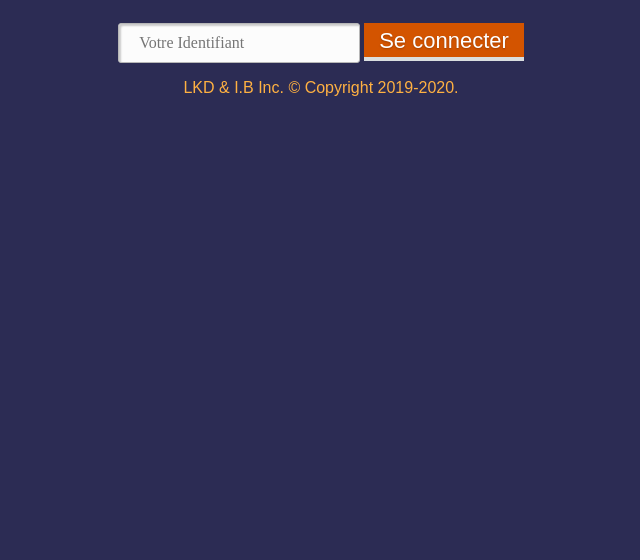
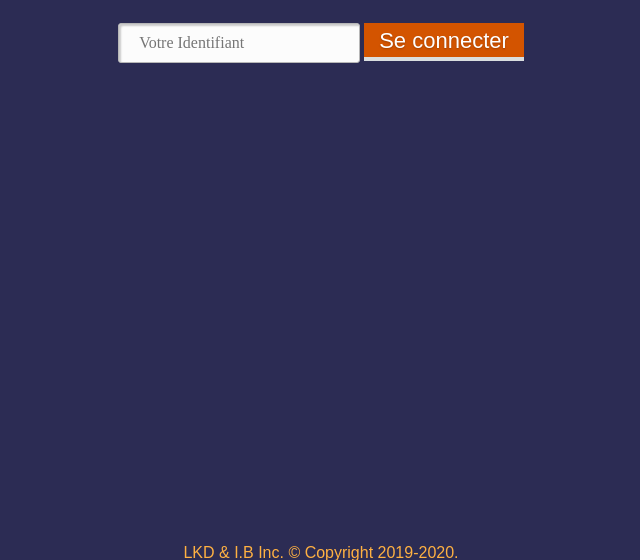
Before and after one commit to okn1ce/BLKD, a plain HTML site: page index.html in a window 1280 px wide. Shown: the part 240-800 px from the top of the page, without its empty margins (319-959 px from the left). Drawn offline with Linux system fonts and the light colour scheme; a web font is replaced by a local one.

Commit message:
Update main.css

```diff
--- a/css/main.css
+++ b/css/main.css
@@ -8,6 +8,7 @@ h1 {
 	font-family: 'Raleway', sans-serif;
 	font-size: 40px;
 	color: #ff793f;
+  cursor: pointer;
 }
 
 p {
@@ -56,3 +57,11 @@ button {
   -webkit-box-shadow: inset 0 -2px #dadedf;
   box-shadow: inset 0 -2px #dadedf;
 }
+
+footer {
+  position:fixed;
+   left:0px;
+   bottom:2px;
+   height:30px;
+   width:100%;
+}
```
